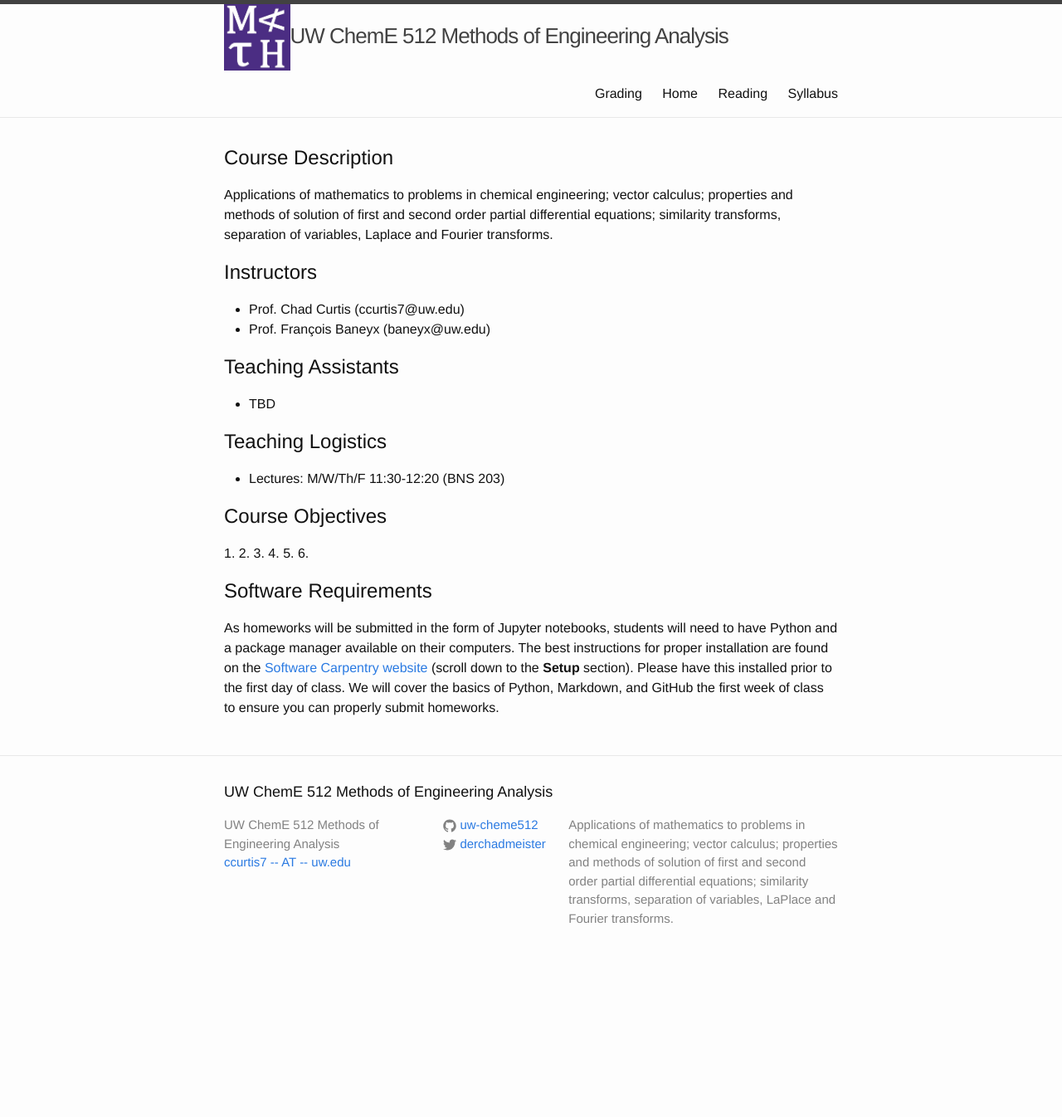
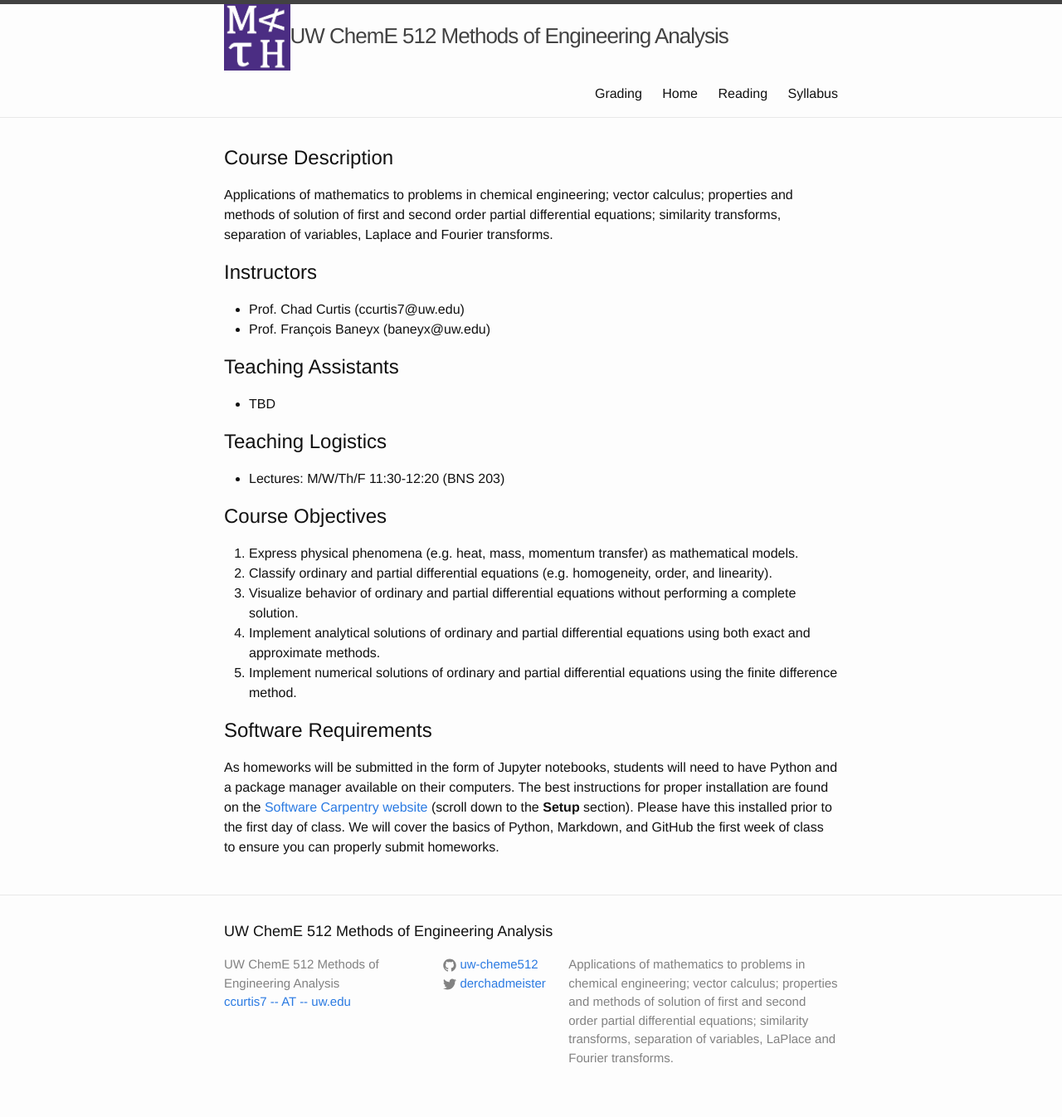
Before and after one commit to uw-cheme485/uw-cheme485.github.io, a Jekyll site: the page built from index.md, in a window 1280 px wide. Shown: the whole page at 83% size. Built offline with Jekyll 4.4.1, drawn with Linux system fonts in a browser that asks for light colours; before the commit the page ends 1178 px from its top, so only the background shows below that.

Commit message:
Added rough course objectives.

```diff
--- a/index.md
+++ b/index.md
@@ -23,12 +23,11 @@ Applications of mathematics to problems in chemical engineering; vector calculus
 
 ## Course Objectives
 
-1.
-2.
-3.
-4.
-5.
-6.
+1. Express physical phenomena (e.g. heat, mass, momentum transfer) as mathematical models.
+2. Classify ordinary and partial differential equations (e.g. homogeneity, order, and linearity).
+3. Visualize behavior of ordinary and partial differential equations without performing a complete solution.
+4. Implement analytical solutions of ordinary and partial differential equations using both exact and approximate methods.
+5. Implement numerical solutions of ordinary and partial differential equations using the finite difference method.
 
 ## Software Requirements
 
```
